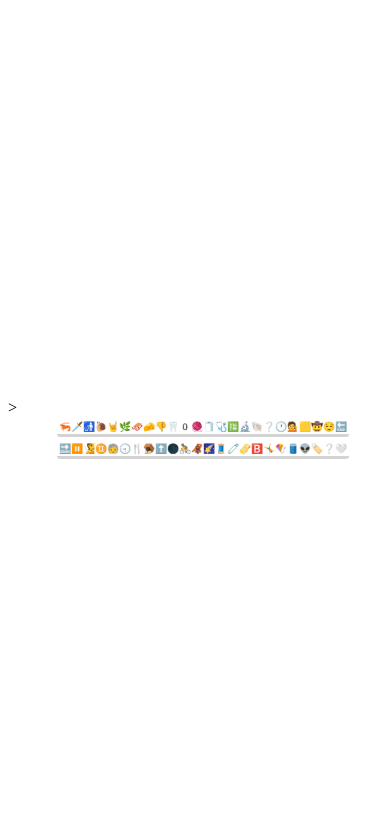
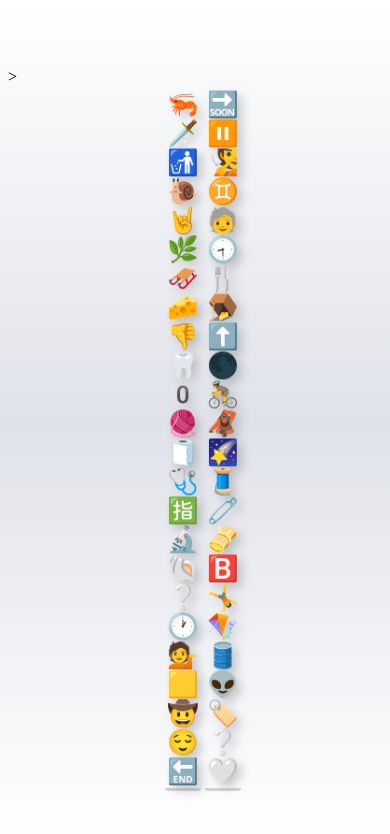
Before and after one commit to Taektiek/mono-match, a plain HTML site: page index.html in a window 390 px wide. Drawn offline with nearby package versions, Linux system fonts and the light colour scheme; a web font is replaced by a local one.

Commit message:
Responsive CSS

```diff
--- a/css/style.css
+++ b/css/style.css
@@ -3,6 +3,28 @@
 @font-face {
   font-family: 'Noto Color Emoji';
   src: url(https://gitcdn.xyz/repo/googlefonts/noto-emoji/master/fonts/NotoColorEmoji.ttf);
+}
+
+@media screen and (max-width: 1199px) {
+    .emojis {
+        flex-direction: row;
+    }
+
+    .row {
+        flex-direction: column;
+        font-size: 3vh;
+    }
+}
+
+@media screen and (min-width: 1200px) {
+    .emojis {
+        flex-direction: column;
+    }
+
+    .row {
+        flex-direction: row;
+        font-size: 2.5vw;
+    }
 }
 
 html, body {
@@ -14,19 +36,19 @@ body {
     display: flex;
     justify-content: center;
     flex-direction: column;
+    background: rgb(255,255,255);
+    background: linear-gradient(0deg, rgba(255,255,255,1) 0%, rgba(223,226,233,1) 50%, rgba(255,255,255,1) 100%);
 }
 
 .emojis {
     display: flex;
     align-items: center;
     justify-content: center;
-    flex-direction: column;
     flex-wrap: wrap;
 }
 
 .row {
     font-family: "Noto Color Emoji";
-    font-size: 2.5vw;
     margin: 2px;
     padding: 2px;
     border-bottom: 3px solid lightgray ;
@@ -37,6 +59,7 @@ body {
 
 .emoji {
     cursor: pointer;
+    filter: drop-shadow(5px 5px 5px hsl(0, 0%, 25%, 25%));
 }
 
 .emoji.selected {
--- a/js/script.js
+++ b/js/script.js
@@ -5,7 +5,6 @@ $(document).ready(function(){
     $(".emojis").children()[1].classList.remove("hidden")
     $(".emoji").click(function(){
         $(this).parent().children().each(function(){
-            // this.removeClass("selected")
             this.classList.remove("selected")
             var index = selected.indexOf(this)
             if (index !== -1) selected.splice(index, 1)
```
Also changed, not shown: index.html (+2 -5 lines).
